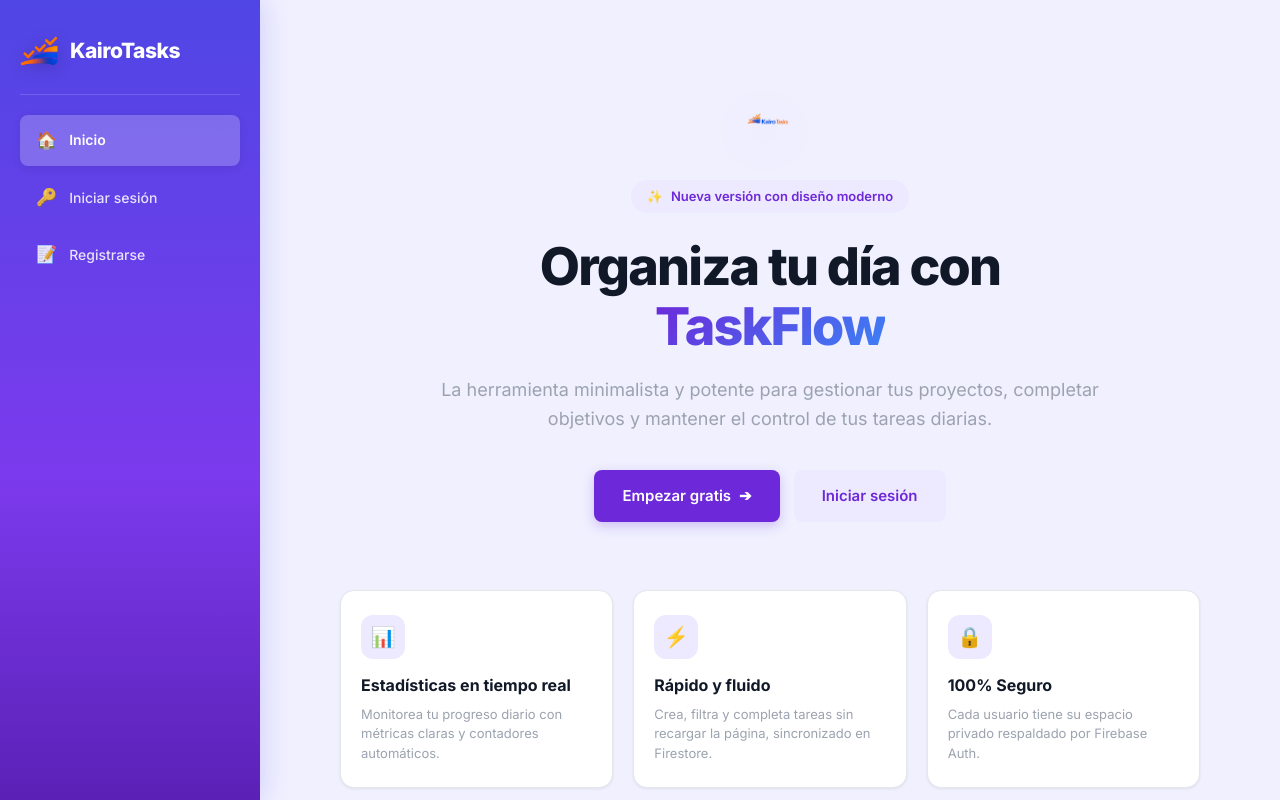
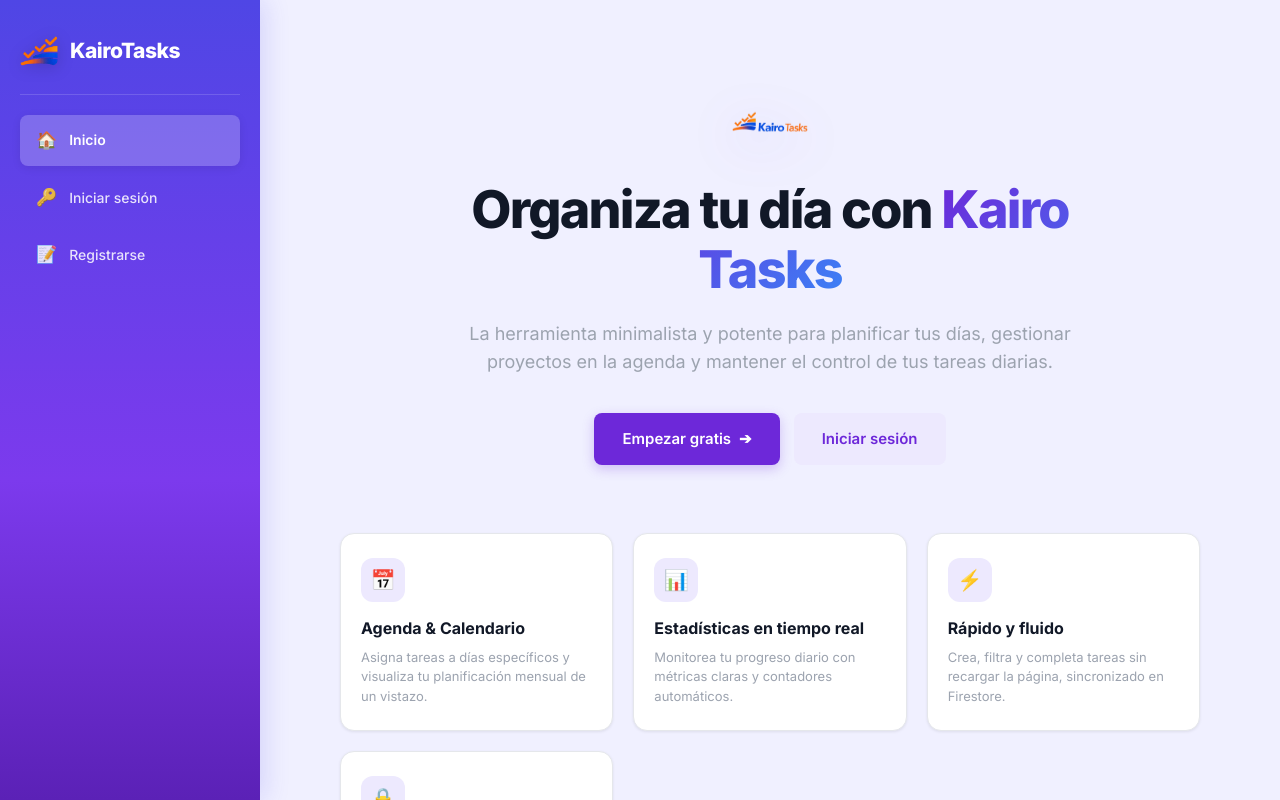
Before and after one commit to caceresdiegoleonel1986/ProyectoM4_CaceresDiego, a React (Vite) app: page / in a window 1280 px wide. Shown: the top 800 px of the page. Built offline with nearby package versions, Linux system fonts and the light colour scheme; no server answers.

Commit message:
feat(home): actualizar branding y agregar agenda

```diff
--- a/src/pages/Home.tsx
+++ b/src/pages/Home.tsx
@@ -1,6 +1,6 @@
 import { Link } from "react-router-dom";
 import { useAuth } from "../hooks/useAuth";
-import logoApp from "../assets/LogoApp.png";
+import kairoLogoFull from "../assets/kairo-logo-full.png";
 
 function Home() {
     const { user } = useAuth();
@@ -9,25 +9,27 @@
         <div className="home-page">
             <div className="home-hero">
                 <div className="home-logo-wrap">
-                    <img src={logoApp} alt="TaskFlow Logo" className="home-hero-logo" />
-                </div>
-                <div className="home-badge">
-                    <span>✨</span> Nueva versión con diseño moderno
+                    <img src={kairoLogoFull} alt="Kairo Tasks Logo" className="home-hero-logo" />
                 </div>
                 <h1>
-                    Organiza tu día con <span>TaskFlow</span>
+                    Organiza tu día con <span>Kairo Tasks</span>
                 </h1>
                 <p>
-                    La herramienta minimalista y potente para gestionar tus proyectos,
-                    completar objetivos y mantener el control de tus tareas diarias.
+                    La herramienta minimalista y potente para planificar tus días,
+                    gestionar proyectos en la agenda y mantener el control de tus tareas diarias.
                 </p>
 
                 <div className="hero-actions">
                     {user ? (
-                        <Link to="/tasks" className="btn btn-primary" style={{ padding: "14px 28px", fontSize: "15px" }}>
-                            <span>Ir a mis tareas</span>
-                            <span>➔</span>
-                        </Link>
+                        <>
+                            <Link to="/tasks" className="btn btn-primary" style={{ padding: "14px 28px", fontSize: "15px" }}>
+                                <span>📋 Mis Tareas</span>
+                                <span>➔</span>
+                            </Link>
+                            <Link to="/agenda" className="btn btn-secondary" style={{ padding: "14px 28px", fontSize: "15px" }}>
+                                <span>📅 Ver Agenda</span>
+                            </Link>
+                        </>
                     ) : (
                         <>
                             <Link to="/register" className="btn btn-primary" style={{ padding: "14px 28px", fontSize: "15px" }}>
@@ -43,6 +45,11 @@
             </div>
 
             <div className="home-features">
+                <div className="feature-card">
+                    <div className="feature-icon">📅</div>
+                    <h3>Agenda & Calendario</h3>
+                    <p>Asigna tareas a días específicos y visualiza tu planificación mensual de un vistazo.</p>
+                </div>
                 <div className="feature-card">
                     <div className="feature-icon">📊</div>
                     <h3>Estadísticas en tiempo real</h3>
```
